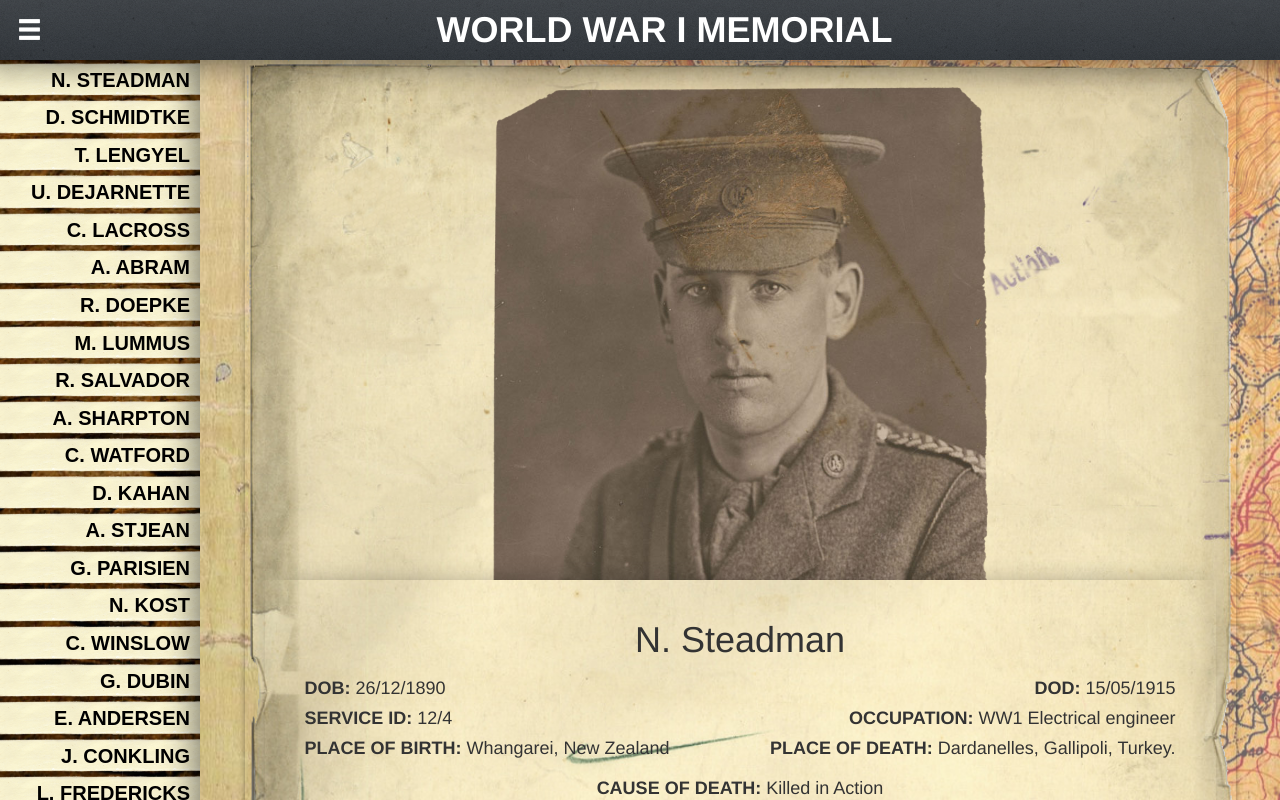
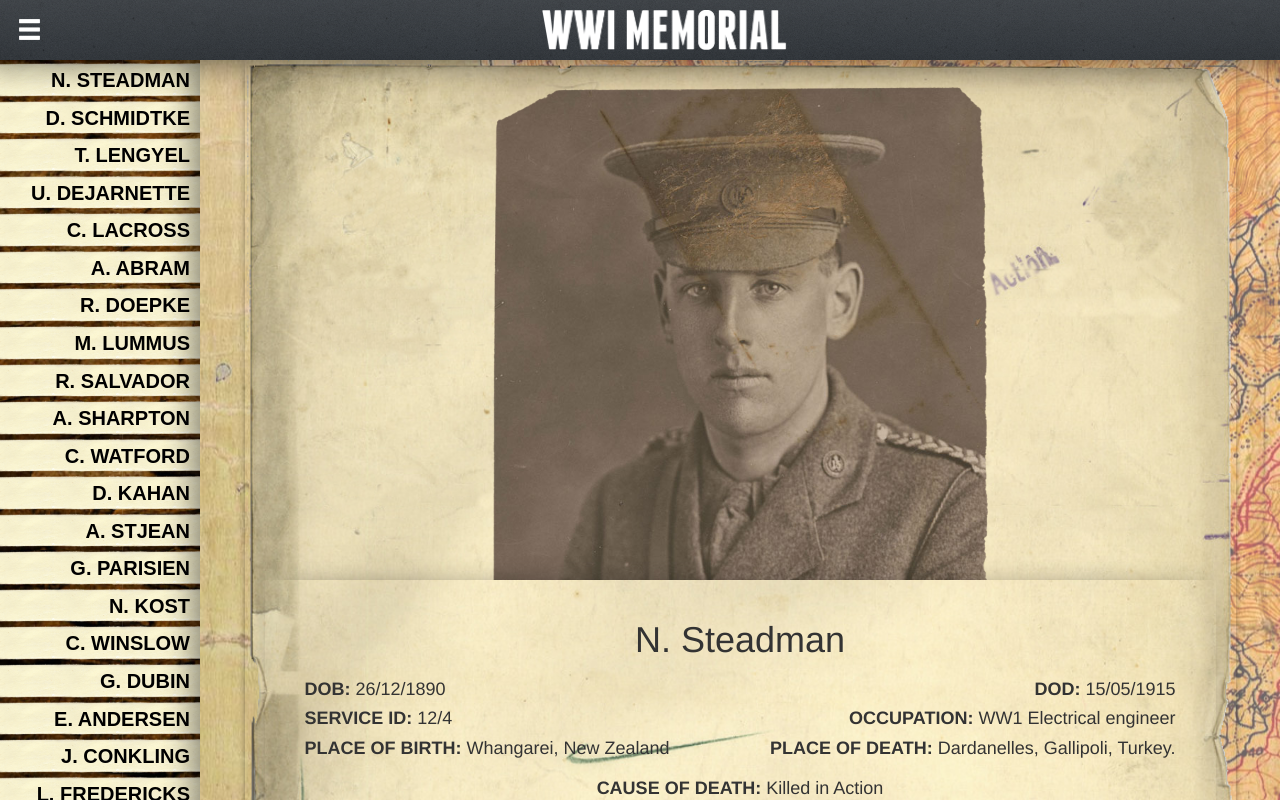
Before and after one commit to wbhs-oba/ww1, a PHP site: page / in a window 1280 px wide. Run offline with PHP 8.4, Linux system fonts and the light colour scheme.

Commit message:
New Logo design

```diff
--- a/css/nav.css
+++ b/css/nav.css
@@ -34,6 +34,10 @@ nav .title {
     text-transform: uppercase;
 }
 
+nav .title img {
+	max-height: 40px;
+}
+
 .menu-toggle {
 	width: 100% !important;
 }
--- a/index.html
+++ b/index.html
@@ -3,7 +3,7 @@
         <title>WBHS Memorial</title>
         <link rel="icon"
             type="image/png"
-            href="img/icons/web_hi_res_512.png">
+            href="img/icons/favicon.png">
         <!-- Manifest for mobile webapp -->
             <meta name="viewport" content="user-scalable=no, width=device-width, initial-scale=1, maximum-scale=1">
             <meta name="mobile-web-app-capable" content="yes">
--- a/views/common/navigation.html
+++ b/views/common/navigation.html
@@ -1,6 +1,6 @@
 <nav>
     <div class="menubutton glyphicon glyphicon-menu-hamburger" aria-hidden="true"></div>
-    <h1 class="title">World War I Memorial</h1>
+    <h1 class="title"><img src="img/logo.png" alt="World War I Memorial"></h1>
 </nav>
 <script type="text/javascript">
     $("nav .menubutton").click(function () {
```
Also changed, not shown: img/icons/favicon-white.png (added), img/icons/favicon.png (added), img/icons/res/mipmap-hdpi/ic_launcher.png, img/icons/res/mipmap-mdpi/ic_launcher.png, img/icons/res/mipmap-xhdpi/ic_launcher.png, img/icons/res/mipmap-xxhdpi/ic_launcher.png, img/icons/res/mipmap-xxxhdpi/ic_launcher.png, img/icons/web_hi_res_512.png, img/logo.png (added).
